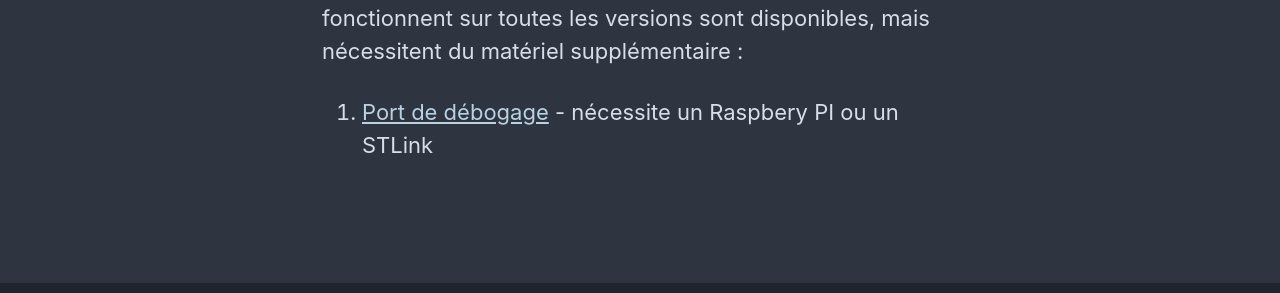
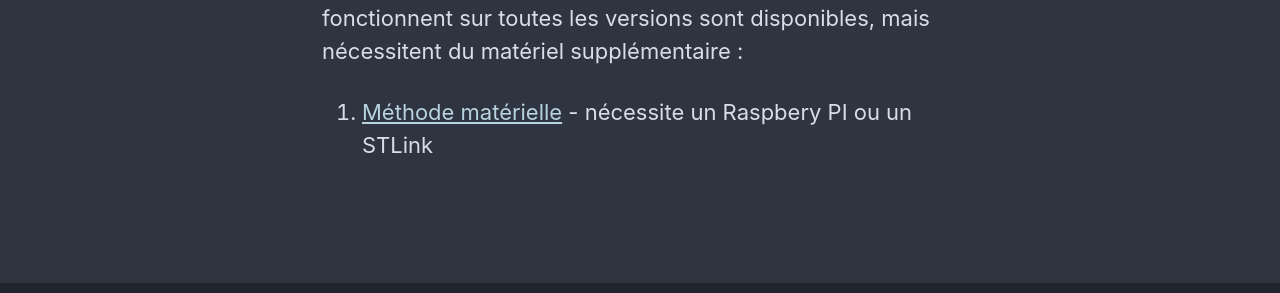
Before and after one commit to Omega-Numworks/Omega-Guide, a Jekyll site: the page built from _pages/fr_FR/n0110-is-locked.md, in a window 1280 px wide and 900 px high, scrolled down 1726 px. Shown: the part 417-710 px from the top of the window. Built offline with Jekyll 4.4.1, drawn with Linux system fonts in a browser that asks for light colours; comment, search, counter and statistics services are not loaded.

Commit message:
Update n0110-is-locked.md

```diff
--- a/_pages/fr_FR/n0110-is-locked.md
+++ b/_pages/fr_FR/n0110-is-locked.md
@@ -76,4 +76,4 @@
 
 Si possible, vous devriez suivre l'une des méthodes logicielles répertoriées ci-dessus.
 Sinon, des méthodes qui fonctionnent sur toutes les versions sont disponibles, mais nécessitent du matériel supplémentaire :
-1. [Port de débogage](https://tiplanet.org/forum/viewtopic.php?f=113&t=25191&p=263495#p263495) - nécessite un Raspbery PI ou un STLink
+1. [Méthode matérielle](n0110-hardmod) - nécessite un Raspbery PI ou un STLink
```
